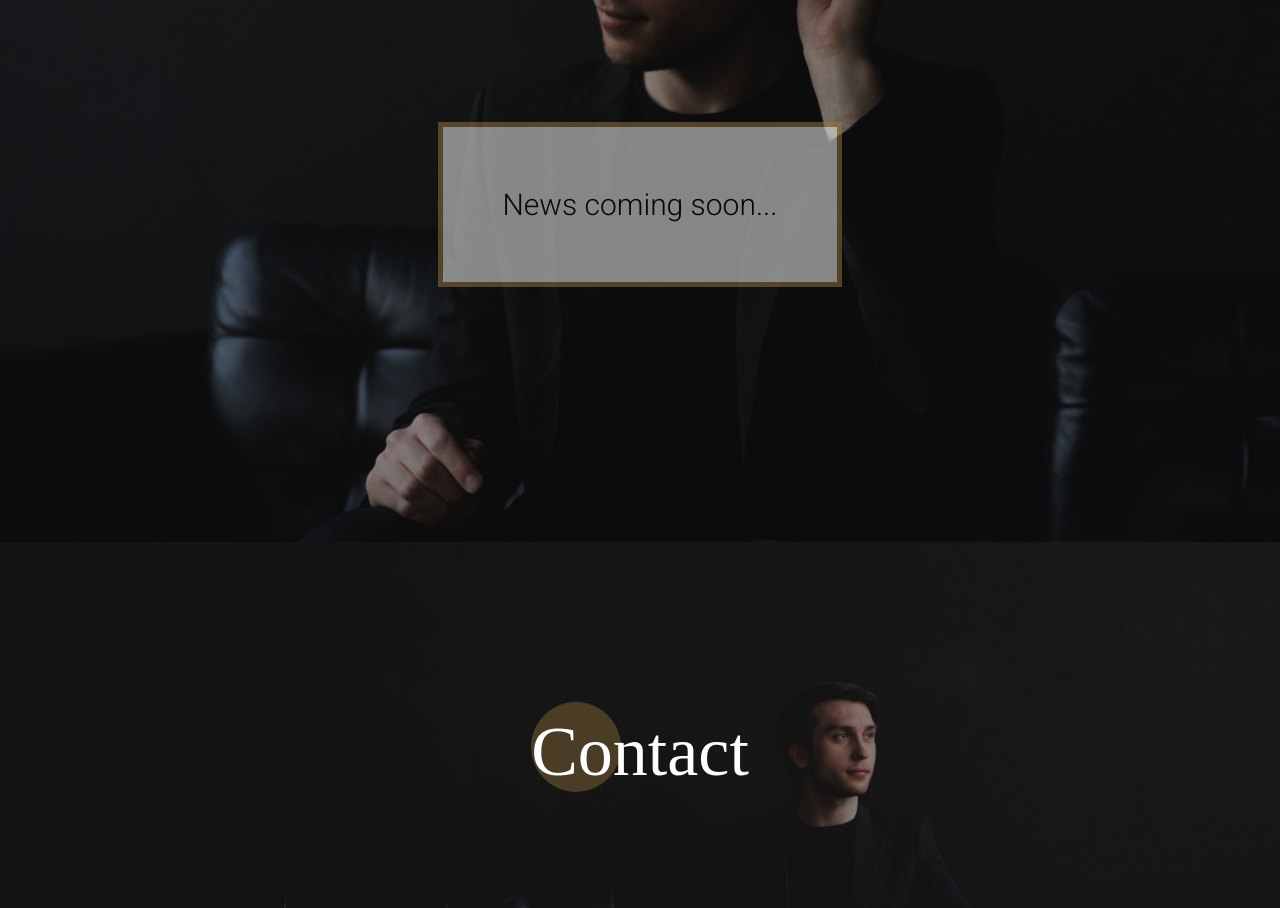
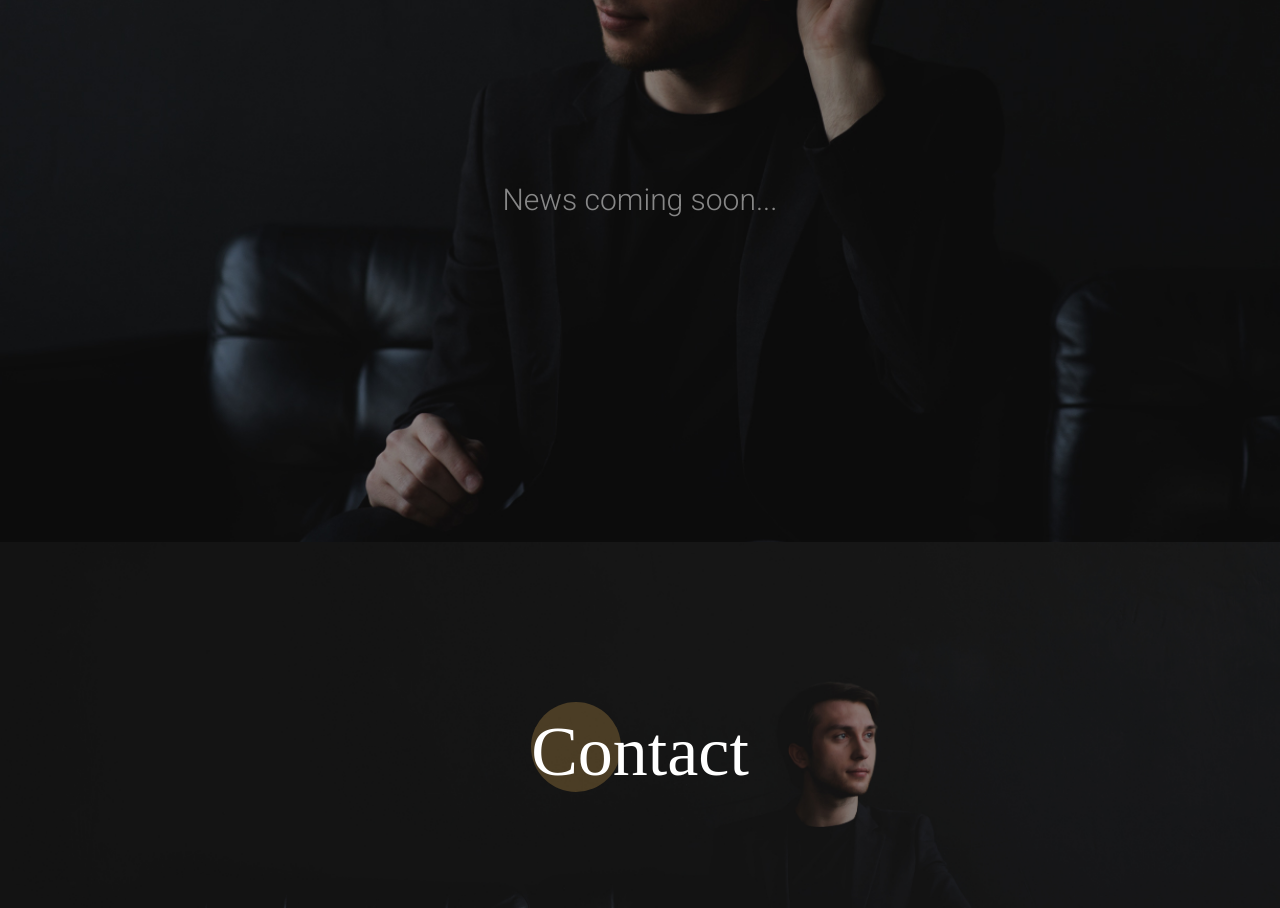
Before and after one commit to Natheidi/LukaszByrdy-portfolio, a React (Create React App) app: page / in a window 1280 px wide. Shown: the part 6640-7548 px from the top of the page. Built offline with nearby package versions, Linux system fonts and the light colour scheme.

Commit message:
news section style border

```diff
--- a/src/components/News/news.css
+++ b/src/components/News/news.css
@@ -42,14 +42,12 @@
 }
 
 .info {
-  color: #000;
+  color: #fff;
   font-size: 30px;
   font-weight: 300;
   margin-right: auto;
   margin-left: auto;
   margin-top: 230px;
-  border: #9b793e 5px solid;
-  background-color: #fff;
   padding: 60px;
   opacity: 0.5;
 }
```
